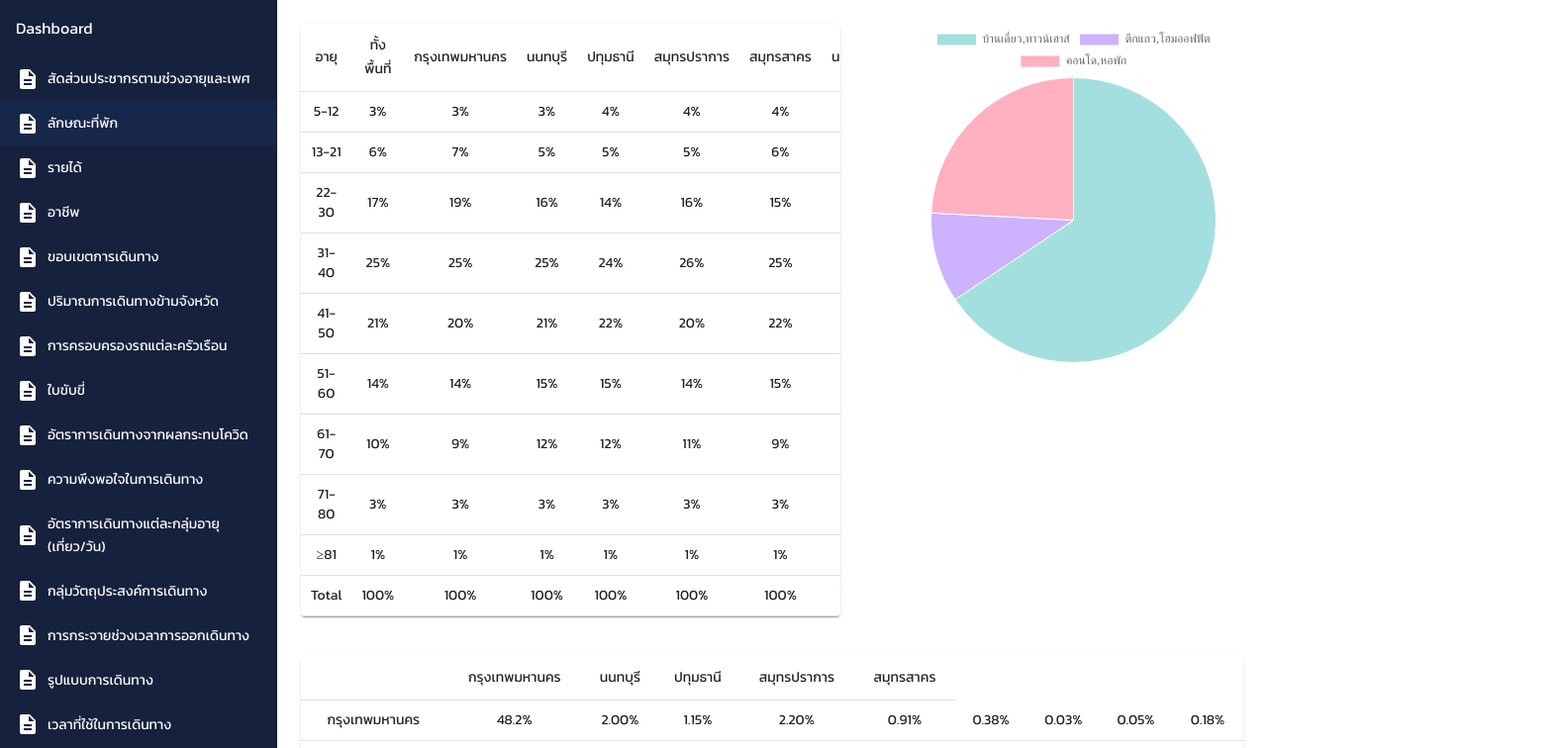
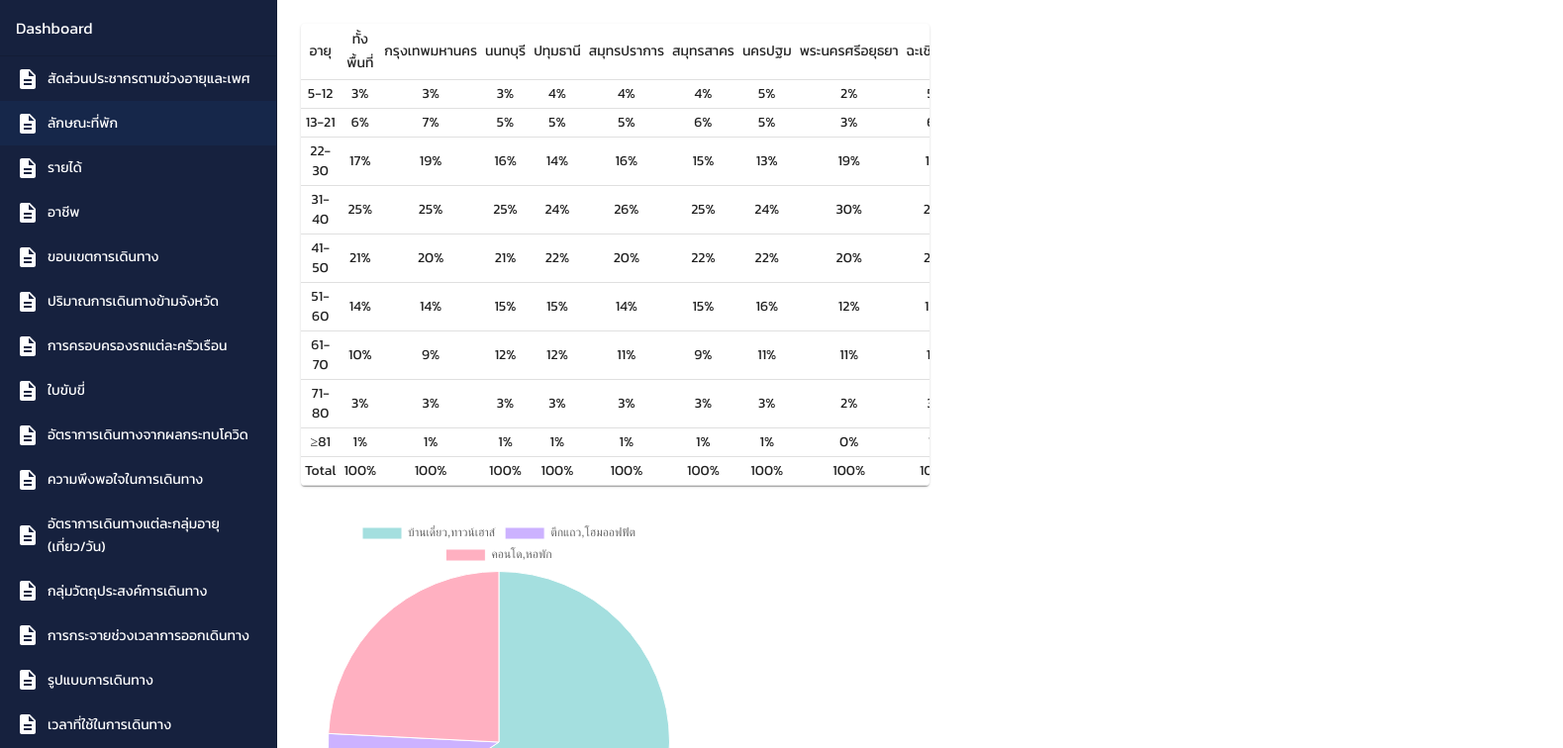
Before and after one commit to hznutx/dashboard-survey, a React (Vite) app: page /resident in a window 1280 px wide. Shown: the top 756 px of the page at 99% size, 1579 px wide, since content can reach past the window. Built offline with nearby package versions, Linux system fonts and the light colour scheme.

Commit message:
resize table

```diff
--- a/src/components/tables/TableCapacity.jsx
+++ b/src/components/tables/TableCapacity.jsx
@@ -177,10 +177,6 @@ export default function BasicTable() {
               <TableCell align="right">{row.pathum}</TableCell>
               <TableCell align="right">{row.samutprakan}</TableCell>
               <TableCell align="right">{row.samutsakorn}</TableCell>
-              <TableCell align="right">{row.nakornpathom}</TableCell>
-              <TableCell align="right">{row.ayuttaya}</TableCell>
-              <TableCell align="right">{row.chachengsow}</TableCell>
-              <TableCell align="right">{row.outspace}</TableCell>
             </TableRow>
           ))}
         </TableBody>
--- a/src/components/tables/TablePopulation.jsx
+++ b/src/components/tables/TablePopulation.jsx
@@ -116,7 +116,7 @@ const rows = [
   ),
 ];
 
-const StyledTableCell = styled(TableCell)({});
+const StyledTableCell = styled(TableCell)({ padding: 4 });
 
 export default function BasicTable() {
   return (
--- a/src/pages/population.jsx
+++ b/src/pages/population.jsx
@@ -6,14 +6,14 @@ import GenderResult from "../components/GenderResultBar";
 
 const population = () => {
   return (
-    <Grid container display="flex" gap={5}>
+    <Grid container display="flex" gap={3}>
       <Grid item xs>
         <GenderBar />
       </Grid>
       <Grid item xs>
         <GenderResult />
       </Grid>
-      <Grid item xs={6}>
+      <Grid item xs={7}>
         <TablePopulation />
       </Grid>
       <Grid item xs={3}>
--- a/src/pages/residentpage.jsx
+++ b/src/pages/residentpage.jsx
@@ -8,15 +8,16 @@ import DoughnutCareer from "../components/DoughnutCareer";
 const residentpage = () => {
   return (
     <Stack height="100vh">
-      <Grid container>
-        <Grid item xs display="flex" gap={4}>
+      <Grid container gap={4}>
+        <Grid item xs={8}>
           <TablePopulation />
-          <Divider />
-          <Box width={600}>
+        </Grid>
+        <Grid item xs>
+          {" "}
+          <Box width={400}>
             <ResidentChart />
           </Box>
         </Grid>
-        <Grid item xl={5}></Grid>
       </Grid>
       <Grid container gap={5} pt={5}>
         <Grid item xs>
```
